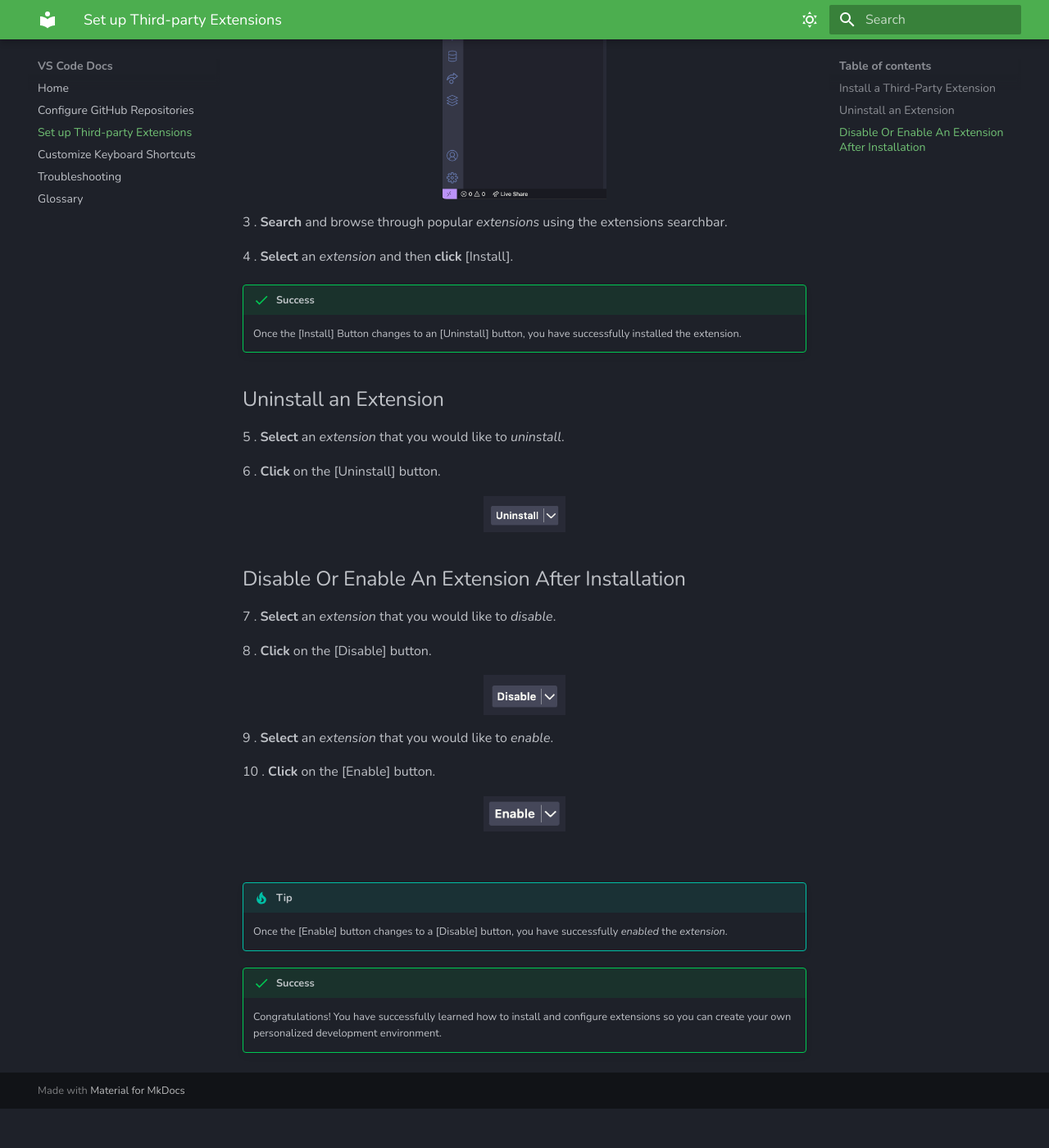
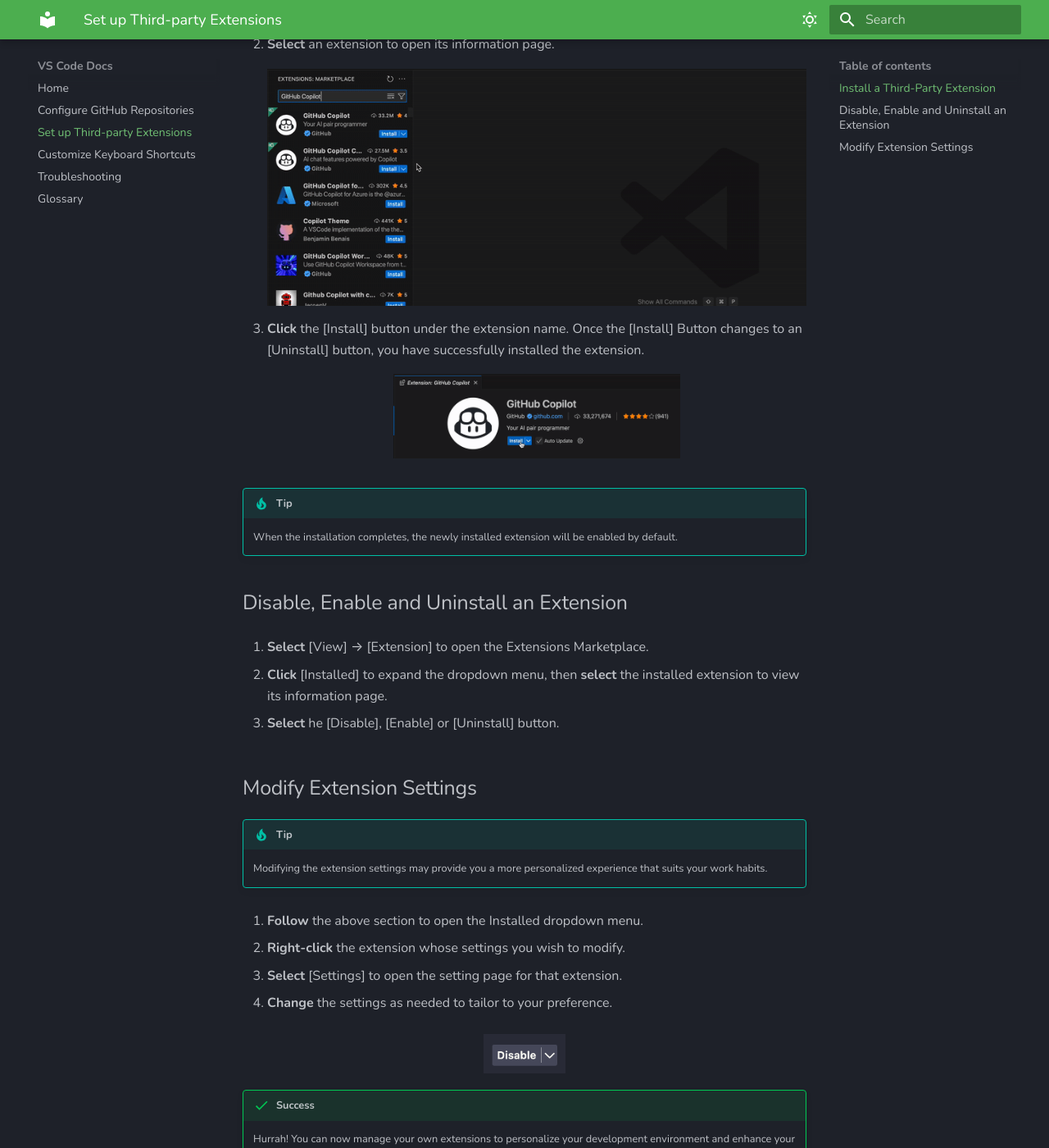
Before and after one commit to DJANG2024/MKDocsMaterial, an MkDocs documentation site: the page built from docs/extensions.md, in a window 1280 px wide and 1400 px high, scrolled down 1314 px. Shown: the whole window at 82% size. Built offline with MkDocs 1.6.1 and Material for MkDocs 9.7.7, drawn with Linux system fonts in a browser that asks for light colours; before the commit the page ends 2666 px from its top, so only the background shows below that; some of the changed text lies outside the part shown.

Commit message:
Edit images

```diff
--- a/docs/extensions.md
+++ b/docs/extensions.md
@@ -1,70 +1,63 @@
-Extensions in Visual Studio Code are add-ons that enhance functionality by providing support for additional languages, debugging tools, themes, and integrations with external services. The <i>Extensions Marketplace</i> is a built-in platform where users can explore, <i>install</i>, and manage these extensions to customize their development environment.
+<i>Extensions</i> in Visual Studio Code are add-ons that enhance functionality by providing support for additional languages, debugging tools, themes, and integrations with external services. The <i>Extensions Marketplace</i> is a built-in platform where users can explore and manage these extensions to customize their development environment.
 
 ## Install a Third-Party Extension
 
-1 . <b>Open</b> Visual Studio Code, and <b>select</b> [View] on the top navigation bar.
+1. <b>Click</b> [View] → [Extension] to open the Extensions Marketplace.
 
-<figure markdown="span">
-  ![Image title](Assets/task3.1.png){ width="600" }
-</figure>
-
-2 . <b>Select</b> [Extension] from the dropdown menu.
-
-<figure markdown="span">
-  ![Image title](Assets/task3.2.png){ width="600" }
-</figure>
+    <figure markdown="span">
+    ![Image title](Assets/img2.1.gif){ width="550" }
+    </figure>
 
 !!! tip "Tip"
     Two other ways to access the VS Code <i>Extensions Marketplace</i> are by:
+    i. Keyboard Shortcut: <b>Press</b> ⇧ &#8984 X  on your keyboard
+    ii. Activity Bar: <b>Click</b> the [Extensions] icon (with four squares as shown in the above image) on the activity bar.
 
-    1) VSC Activity Bar: On the VS Code activity bar select the icon with four squares.
+2. <b>Type</b> the name of the extension you wish like to install into the searchbar.
 
-    2) Keyboard Shortcut: On your keyboard <b>press</b> ⇧ &#8984 X
+    <figure markdown="span">
+    ![Image title](Assets/img2.2.gif){ width="350" }
+    </figure>
 
-<figure markdown="span">
-  ![Image title](Assets/task3.3.png){ width="200" }
-</figure>
+3. <b>Select</b> an extension to open its information page.
 
-3 . <b>Search</b> and browse through popular <i>extensions</i> using the extensions searchbar.
+    <figure markdown="span">
+    ![Image title](Assets/img2.3.gif){ width="700" }
+    </figure>
 
-4 . <b>Select</b> an <i>extension</i> and then <b>click</b> [Install].
+4. <b>Click</b> the [Install] button under the extension name. Once the [Install] Button changes to an [Uninstall] button, you have successfully installed the extension.
 
-!!! success "Success"
-    Once the [Install] Button changes to an [Uninstall] button, you have successfully installed the extension.
+    <figure markdown="span">
+    ![Image title](Assets/img2.4.gif){ width="350" }
+    </figure>
 
-## Uninstall an Extension
+!!! tip "Tip"
+    When the installation completes, the newly installed extension will be enabled by default.
 
-5 . <b>Select</b> an <i>extension</i> that you would like to <i>uninstall</i>.
+## Disable, Enable and Uninstall an Extension
 
-6 . <b>Click</b> on the [Uninstall] button.
+1. <b>Select</b> [View] → [Extension] to open the Extensions Marketplace.
 
-<figure markdown="span">
-  ![Image title](Assets/task3.4.png){ width="100" }
-</figure>
+2. <b>Click</b> [Installed] to expand the dropdown menu, then <b>select</b> the installed extension to view its information page.
 
-## Disable Or Enable An Extension After Installation
+3. <b>Select</b> he [Disable], [Enable] or [Uninstall] button.
 
-7 . <b>Select</b> an <i>extension</i> that you would like to <i>disable</i>.
+## Modify Extension Settings
 
-8 . <b>Click</b> on the [Disable] button.
+!!! tip "Tip"
+    Modifying the extension settings may provide you a more personalized experience that suits your work habits.
+
+1. <b>Follow</b> the above section to open the Installed dropdown menu.
+
+2. <b>Right-click</b> the extension whose settings you wish to modify.
+
+3. <b>Select</b> [Settings] to open the setting page for that extension.
+
+4. <b>Change</b> the settings as needed to tailor to your preference.
 
 <figure markdown="span">
   ![Image title](Assets/task3.5.png){ width="100" }
 </figure>
 
-
-9 . <b>Select</b> an <i>extension</i> that you would like to <i>enable</i>.
-
-10 . <b>Click</b> on the [Enable] button.
-
-<figure markdown="span">
-  ![Image title](Assets/task3.6.png){ width="100" }
-</figure>
-
-<br />
-
-!!! tip "Tip"
-    Once the [Enable] button changes to a [Disable] button, you have successfully <i>enabled</i> the <i>extension</i>.
-
 !!! success "Success"
-    Congratulations! You have successfully learned how to install and configure extensions so you can create your own personalized development environment.
+    Hurrah! You can now manage your own extensions to personalize your development environment and enhance your productivity.
```
Also changed, not shown: docs/keyboard_shortcuts.md (+3 -6 lines), docs/Assets/img2.1.gif (added), docs/Assets/img2.2.gif (added), docs/Assets/img2.3.gif (added), docs/Assets/img2.4.gif (added).
